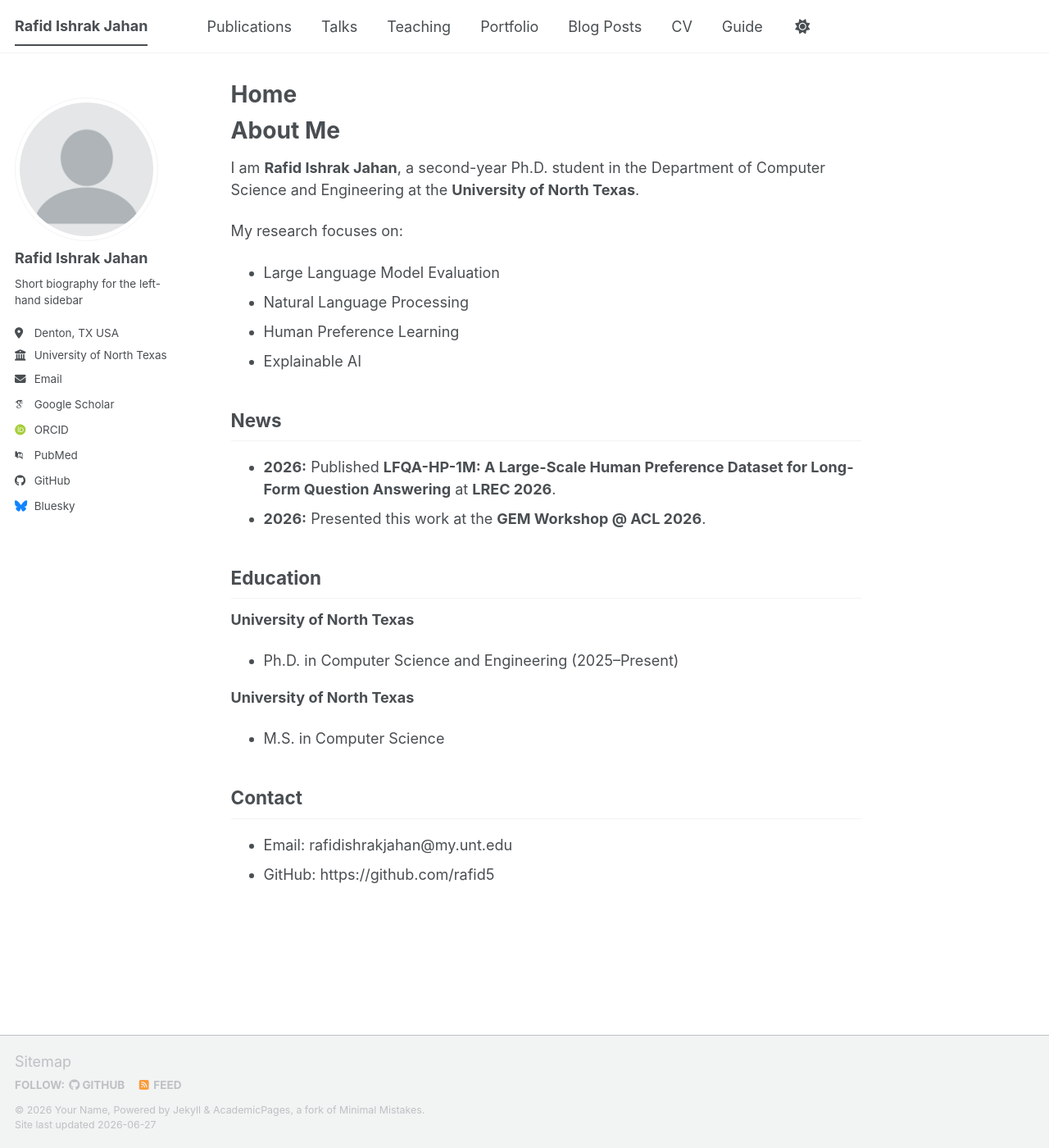
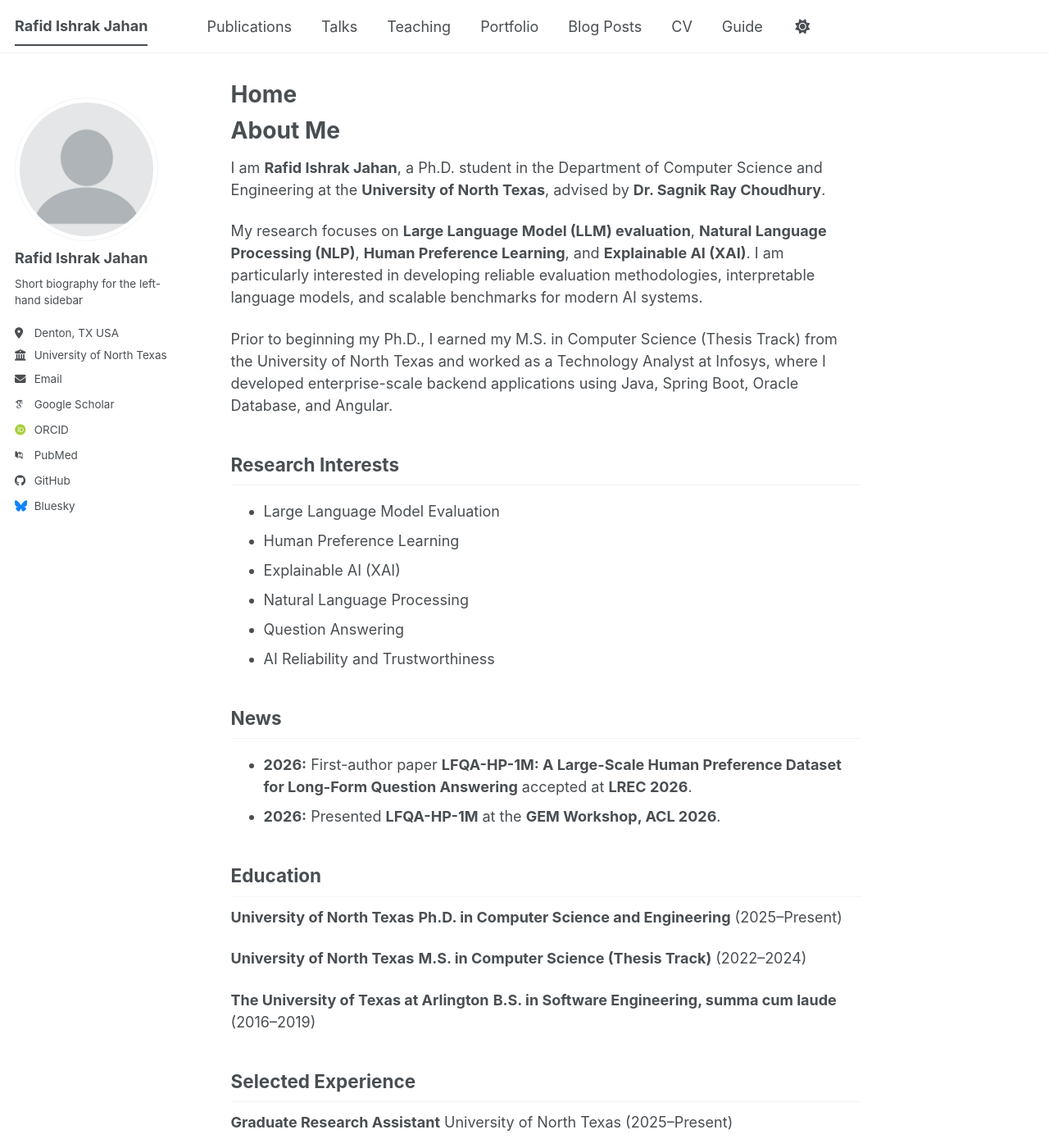
Before and after one commit to rafid5/rafid5, a Jekyll site: the page built from _pages/about.md, in a window 1280 px wide and 1400 px high. Shown: the whole window at 82% size. Built offline with Jekyll 4.4.1, drawn with Linux system fonts in a browser that asks for light colours; some web fonts are replaced; a script bundle is joined from its source files by our own code; library files that are not in the unit come from our copies; some of the changed text lies outside the part shown.

Commit message:
Revise about page with updated biography and research
Updated personal and academic information, added research interests, selected experience, publications, and awards sections.

```diff
--- a/_pages/about.md
+++ b/_pages/about.md
@@ -9,29 +9,57 @@ redirect_from:
 
 # About Me
 
-I am **Rafid Ishrak Jahan**, a second-year Ph.D. student in the Department of Computer Science and Engineering at the **University of North Texas**.
+I am **Rafid Ishrak Jahan**, a Ph.D. student in the Department of Computer Science and Engineering at the **University of North Texas**, advised by **Dr. Sagnik Ray Choudhury**.
 
-My research focuses on:
+My research focuses on **Large Language Model (LLM) evaluation**, **Natural Language Processing (NLP)**, **Human Preference Learning**, and **Explainable AI (XAI)**. I am particularly interested in developing reliable evaluation methodologies, interpretable language models, and scalable benchmarks for modern AI systems.
 
-- Large Language Model Evaluation
-- Natural Language Processing
-- Human Preference Learning
-- Explainable AI
+Prior to beginning my Ph.D., I earned my M.S. in Computer Science (Thesis Track) from the University of North Texas and worked as a Technology Analyst at Infosys, where I developed enterprise-scale backend applications using Java, Spring Boot, Oracle Database, and Angular.
+
+## Research Interests
+
+* Large Language Model Evaluation
+* Human Preference Learning
+* Explainable AI (XAI)
+* Natural Language Processing
+* Question Answering
+* AI Reliability and Trustworthiness
 
 ## News
 
-- **2026:** Published **LFQA-HP-1M: A Large-Scale Human Preference Dataset for Long-Form Question Answering** at **LREC 2026**.
-- **2026:** Presented this work at the **GEM Workshop @ ACL 2026**.
+* **2026:** First-author paper **LFQA-HP-1M: A Large-Scale Human Preference Dataset for Long-Form Question Answering** accepted at **LREC 2026**.
+* **2026:** Presented **LFQA-HP-1M** at the **GEM Workshop, ACL 2026**.
 
 ## Education
 
 **University of North Texas**
-- Ph.D. in Computer Science and Engineering (2025–Present)
+**Ph.D. in Computer Science and Engineering** (2025–Present)
 
 **University of North Texas**
-- M.S. in Computer Science
+**M.S. in Computer Science (Thesis Track)** (2022–2024)
 
-## Contact
+**The University of Texas at Arlington**
+**B.S. in Software Engineering, summa cum laude** (2016–2019)
 
-- Email: rafidishrakjahan@my.unt.edu
-- GitHub: https://github.com/rafid5
+## Selected Experience
+
+**Graduate Research Assistant**
+University of North Texas (2025–Present)
+
+* Research on LLM evaluation, question answering, and model interpretability.
+
+**Technology Analyst**
+Infosys Limited (2019–2022)
+
+* Developed enterprise backend services using Java, Spring Boot, Oracle Database, and Angular.
+
+## Selected Publication
+
+**LFQA-HP-1M: A Large-Scale Human Preference Dataset for Long-Form Question Answering**
+
+*LREC 2026 • Presented at the GEM Workshop, ACL 2026*
+
+## Awards
+
+* Robert B. Toulouse Fellowship, University of North Texas
+* Outstanding CSE Senior Award, University of Texas at Arlington
+* Outstanding Transfer Scholarship, University of Texas at Arlington
```
